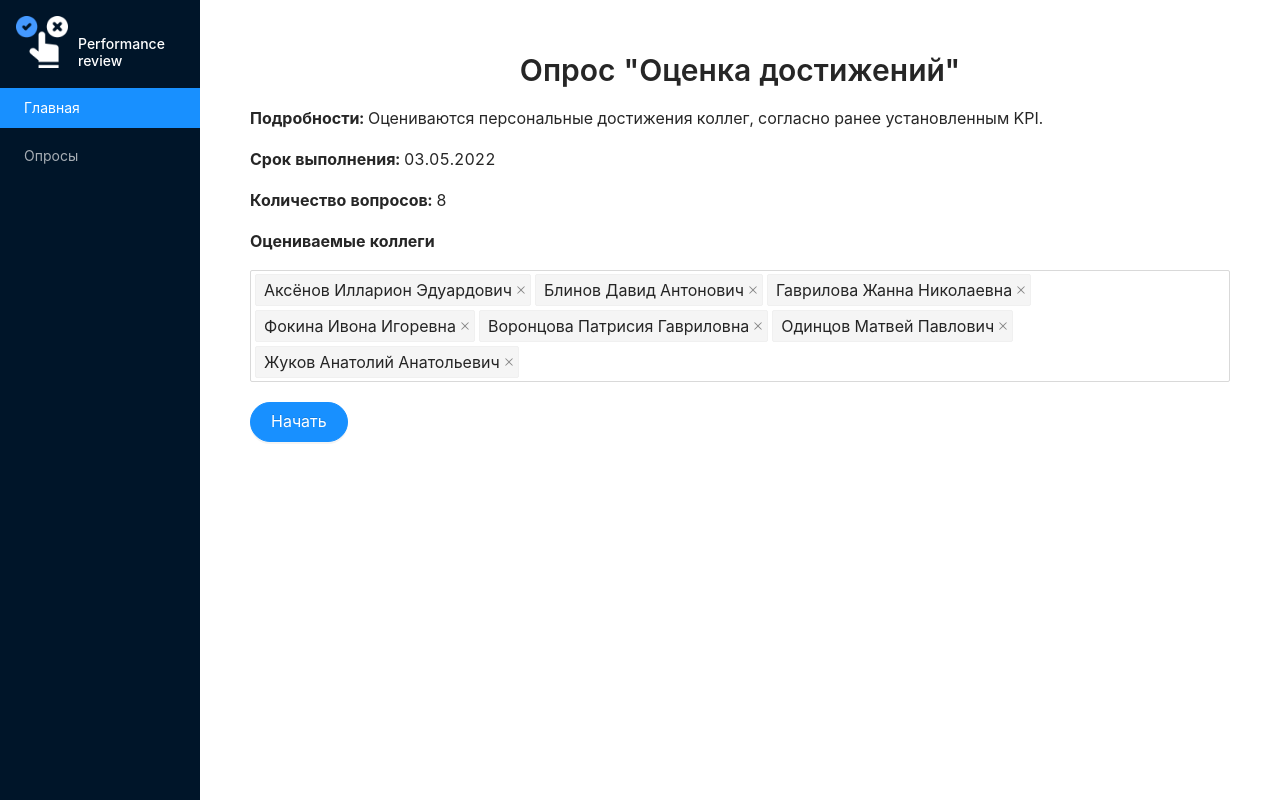
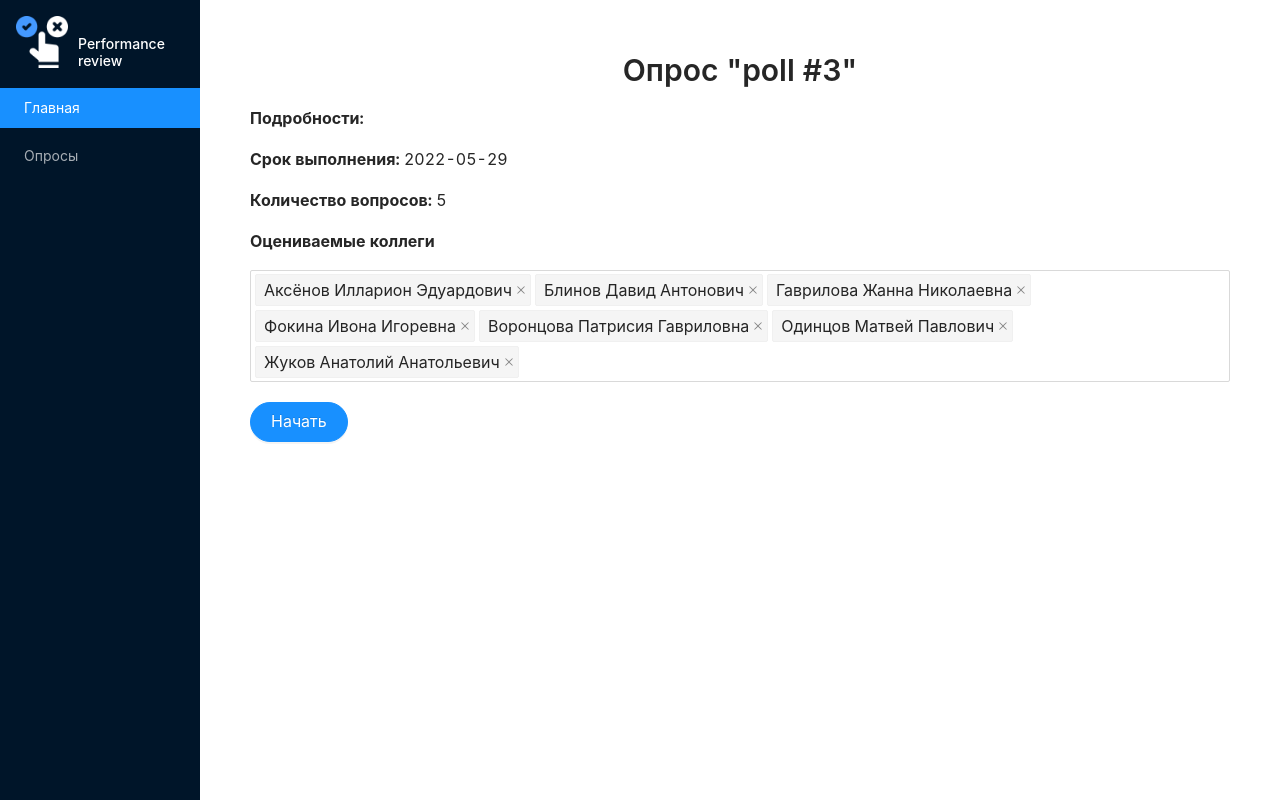
Before and after one commit to perfomance-review/pr-frontend, a React (Create React App) app: page /polls/0 in a window 1280 px wide. Built offline with nearby package versions, Linux system fonts and the light colour scheme.

Commit message:
правки комментариев

```diff
--- a/src/API/PostService.js
+++ b/src/API/PollService.js
@@ -1,11 +1,18 @@
 import axios from 'axios';
+import { notification } from 'antd';
+const openNotification = (e) => {
+    notification.open({
+        message: 'Что-то пошло не так',
+        description: e,
+    });
+};
 export default class PostService {
     static async getUserPolls(){
         try {
             const response = await axios.get('/api/polls')
             return response.data
         }catch(e){
-            console.log(e)
+            openNotification(e)
         }
     }
 }
--- a/src/App.css
+++ b/src/App.css
@@ -45,6 +45,11 @@
   text-align: center;
 }
 
+.data-loader{
+  display: block;
+  text-align: center;
+}
+
 .polls-wrapper{
   display: flex;
   flex-wrap: wrap;
--- a/src/pages/Poll.jsx
+++ b/src/pages/Poll.jsx
@@ -40,57 +40,22 @@ function handleChange(value) {
 
 const polls = [
     {
-        id: 0,
-        deadline: '03.05.2022',
-        quantity: 8,
-        title: 'Оценка достижений',
-        description: 'Оцениваются персональные достижения коллег, согласно ранее установленным KPI.'
-    },
-    {
-        id: 1,
-        deadline: '04.05.2022',
-        quantity: 7,
-        title: 'Итоги спринта',
-        description: 'Плановая оценка работы Agile-команды по итогам завершенного спринта.'
-    },
-    {
-        id: 2,
-        deadline: '06.05.2022',
-        quantity: 5,
-        title: 'Персональный запрос мнения',
-        description: 'У вас запрошено персональное мнение по «микроклимату» в команде.'
-    },
-    {
-        id: 3,
-        deadline: '08.05.2022',
-        quantity: 3,
-        title: 'По результатам испытательного срока',
-        description: 'У вас запрошено мнение о результатах прохождения кандидатами испытательного срока.'
-    },
-    {
-        id: 4,
-        deadline: '05.05.2022',
-        quantity: 6,
-        title: 'Квартальная оценка',
-        description: 'Performance review по итогам квартала.'
-    },
-    {
-        id: 5,
-        deadline: '07.05.2022',
-        quantity: 4,
-        title: 'Оценка вовлеченности',
-        description: 'Оценка состояния вовлеченности по отделу.'
-    },
-]
+        "pollId":"ec5a122e-b741-415d-96c0-698119582a2c",
+        "title":"poll #2",
+        "deadline":"2022-05-28",
+        "questionsCount":6,
+        "respondentsCount":5,
+        "status":"OPEN"
+    },{"pollId":"a985119f-8866-4904-bc06-29ff5a7a4c4a","title":"poll #3","deadline":"2022-05-29","questionsCount":5,"respondentsCount":5,"status":"OPEN"},{"pollId":"44e5b51e-33c4-45c3-9740-02beb76cdac3","title":"poll #1","deadline":"2022-05-26","questionsCount":5,"respondentsCount":5,"status":"OPEN"}]
 
 const Poll = () => {
     const poll =
         {
             id: useParams().id,
-            deadline: polls[useParams().id].deadline,
-            quantity: polls[useParams().id].quantity,
-            title: polls[useParams().id].title,
-            description: polls[useParams().id].description
+            deadline: polls[1].deadline,
+            quantity: polls[1].questionsCount,
+            title: polls[1].title,
+            description: polls[1].description
         }
     return(
         <div>
--- a/src/pages/Polls.jsx
+++ b/src/pages/Polls.jsx
@@ -1,39 +1,49 @@
 import React, {useEffect, useState} from 'react';
 import { Link } from 'react-router-dom';
 import 'antd/dist/antd.css';
-import { Card, Typography } from 'antd';
+import { Card, Typography, Spin, Space } from 'antd';
 import {
     FieldTimeOutlined,
     QuestionCircleOutlined
 } from '@ant-design/icons';
-import PostService from '../API/PostService';
+import PollService from '../API/PollService';
 const { Meta } = Card;
 const { Title } = Typography;
 
 const Polls = () => {
     const [polls, setPolls] = useState([])
+    const [isPollsLoading, setIsPollsLoading] = useState(false)
 
     useEffect(() => {
         getPolls()
     }, [])
 
     async function getPolls(){
-        const response = await PostService.getUserPolls()
+        setIsPollsLoading(true)
+        const response = await PollService.getUserPolls()
         setPolls(response)
+        setIsPollsLoading(false)
     }
 
     return(
         <div>
-            <Title level={2} className="page-header">Доступные опросы</Title>
-            <div className="polls-wrapper">
-                {polls.map((poll,index) =>
-                    <Link to={index.toString()} key={index}>
+            {isPollsLoading
+                ? (
+                    <Space className="data-loader">
+                        <Spin size="large" />
+                    </Space>
+                )
+                :(
+                    <>
+                        <Title level={2} className="page-header">Доступные опросы</Title><div className="polls-wrapper">
+                        {polls.map((poll, index) =>
+                            <Link to={poll.pollId} key={poll.pollId}>
                                 <Card
                                     hoverable
                                     className="poll-card"
                                     title={poll.title}
                                 >
-                            <Meta description={poll.respondentsCount} ></Meta>
+                                    <Meta description={poll.respondentsCount}></Meta>
                                     <div className="poll-card-details">
                                         <div>
                                             <QuestionCircleOutlined className="poll-card-detail-icon" />
@@ -47,7 +57,10 @@ const Polls = () => {
                                 </Card>
                             </Link>
                         )}
-            </div>
+                    </div></>
+                )
+            }
+
         </div>
     )
 }
```
Lines whose indentation alone changed are shown as unchanged.
